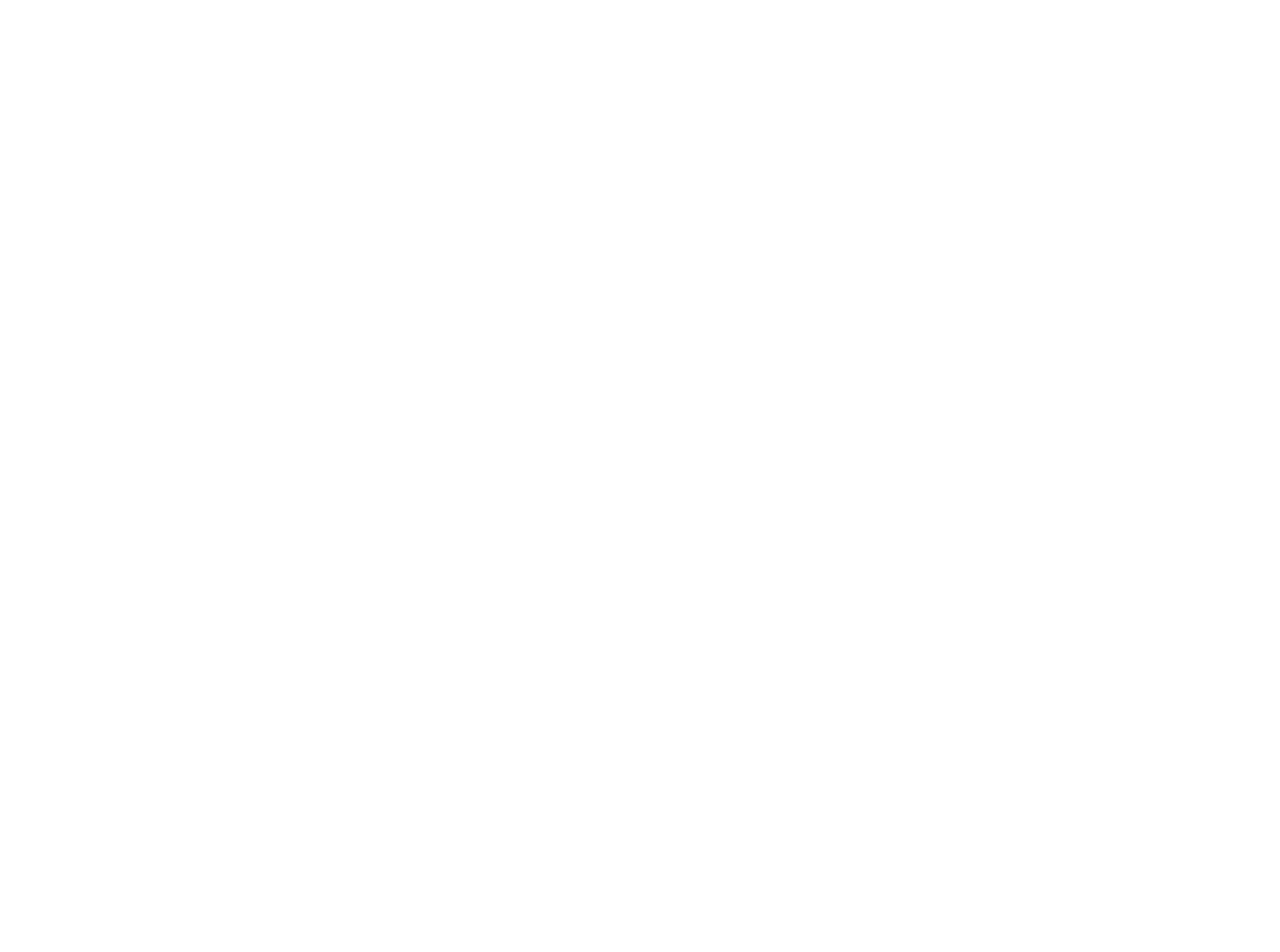
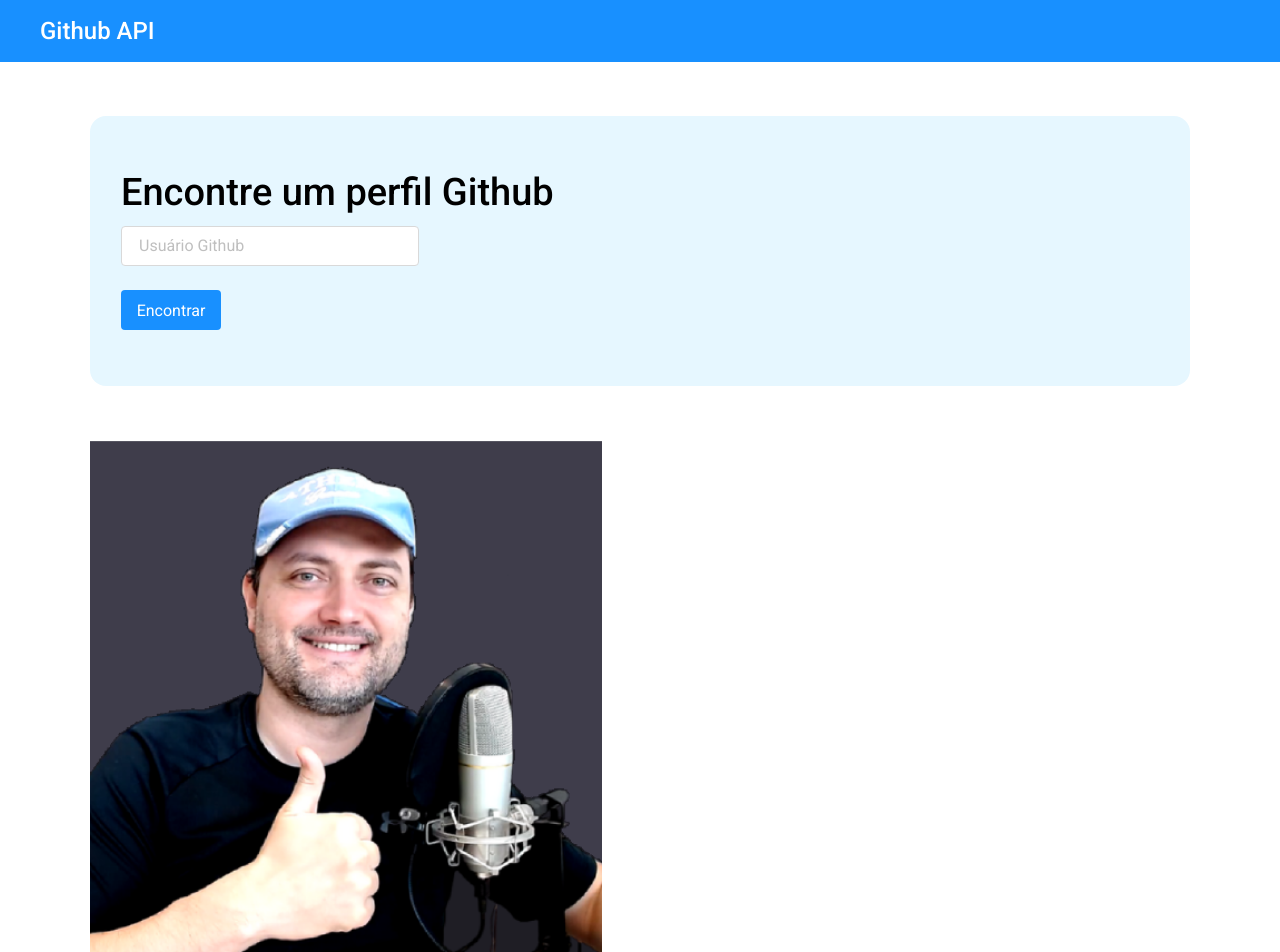
Before and after one commit to 4lmeida/challenge-github-API, a React (Vite) app: page /search in a window 1280 px wide. Before the commit this address had no page. Shown: the top 952 px of the page. Before the commit the page ends 800 px from the top, so only its background shows below. Built offline with nearby package versions, Linux system fonts and the light colour scheme.

Commit message:
CardFind, cardBriefing and search

```diff
--- a/src/App.tsx
+++ b/src/App.tsx
@@ -1,6 +1,7 @@
 import { BrowserRouter, Route, Routes } from "react-router-dom";
 import Home from "./routes/Home";
 import HomeBody from "./routes/Home/HomeBody";
+import Search from "./routes/Home/Search";
 
 function App() {
   return (
@@ -8,6 +9,7 @@
       <Routes>
         <Route path="/" element={<Home />}>
           <Route index element={<HomeBody />} />
+          <Route path="search" element={<Search />} />
         </Route>
       </Routes>
     </BrowserRouter>
--- /dev/null
+++ b/src/components/CardBriefing/index.tsx
@@ -0,0 +1,19 @@
+import './styles.css';
+import testImg from '../../assets/Githubimg.png';
+
+export default function CardBriefing() {
+  return (
+    <div>
+      <div>
+        <img src={testImg} alt="Imagem" />
+        <div>
+            <h3>Informações</h3>
+            <input type="text" />
+            <input type="text" />
+            <input type="text" />
+            <input type="text" />
+        </div>
+      </div>
+    </div>
+  );
+}
--- /dev/null
+++ b/src/components/CardFind/index.tsx
@@ -0,0 +1,16 @@
+import "./styles.css";
+import Button from "../Button";
+
+export default function CardFind() {
+  return (
+    <div className="cgapi-container-card">
+      <div className="cgapi-content-card">
+        <div>
+          <h2>Encontre um perfil Github</h2>
+          <input type="text" placeholder="Usuário Github" />
+          <Button text="Encontrar" />
+        </div>
+      </div>
+    </div>
+  );
+}
--- /dev/null
+++ b/src/components/CardFind/styles.css
@@ -0,0 +1,33 @@
+.cgapi-container-card {
+    background-color: var(--cgapi-color-bg-tertiary);
+    width: 100%;
+    height: 270px;
+    border-radius: 16px;
+    margin: 54px 0;
+    display: flex;
+    padding: 54px 31px;
+}
+
+.cgapi-content-card h2 {
+    font-size: 38px;
+    font-weight: 500;
+    margin-bottom: 12px;
+}
+
+.cgapi-content-card input:focus {
+    outline: none;
+}
+
+.cgapi-content-card input {
+    width: 298px;
+    height: 40px;
+    border: 1px solid var(--cgapi-color-border);
+    border-radius: 4px;
+    padding: 0 17px;
+    margin-bottom: 24px;
+}
+
+.cgapi-content-card input::placeholder {
+    color: var(--cgapi-color-font-tertiary);
+    font-size: 16px;
+}
--- a/src/components/Header/styles.css
+++ b/src/components/Header/styles.css
@@ -12,5 +12,6 @@
 
 nav h1 {
     font-size: 24px;
+    font-weight: 500;
     color: var(--cgapi-color-font-primary);
 }
--- a/src/index.css
+++ b/src/index.css
@@ -1,4 +1,5 @@
-@import url("https://fonts.googleapis.com/css2?family=Roboto:wght@400;700&display=swap");
+@import url('https://fonts.googleapis.com/css2?family=Roboto:wght@400;500;700&display=swap');
+
 
 :root {
   --cgapi-color-bg-primary: #1890ff;
@@ -11,6 +12,7 @@
   --cgapi-color-font-tertiary: #bfbfbf;
   --cgapi-color-font-quaternary: #5c5858;
   --cgapi-color-font-Fifth: #1890ff;
+  --cgapi-color-border: #D9D9D9;
 }
 
 * {
@@ -35,3 +37,13 @@
 .pdside40 {
   padding: 0 40px;
 }
+
+.pdside90 {
+  padding: 0 90px;
+}
+
+.cgapi-container {
+  width: 100%;
+  max-width: 1250px;
+  margin: 0 auto;
+}
--- /dev/null
+++ b/src/routes/Home/Search/index.tsx
@@ -0,0 +1,14 @@
+import CardBriefing from "../../../components/CardBriefing";
+import CardFind from "../../../components/CardFind";
+
+export default function Search() {
+
+    return(
+        <main>
+            <section className="pdside90">
+                <CardFind />
+                <CardBriefing />
+            </section>
+        </main>
+    );
+}
```
Also changed, not shown: src/assets/Githubimg.png (added), src/components/CardBriefing/styles.css (added), 1 other file (tests, documents, lock files or other folders).
